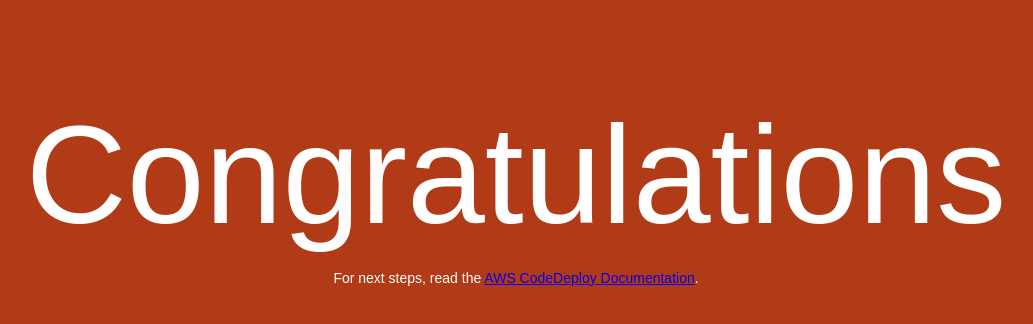
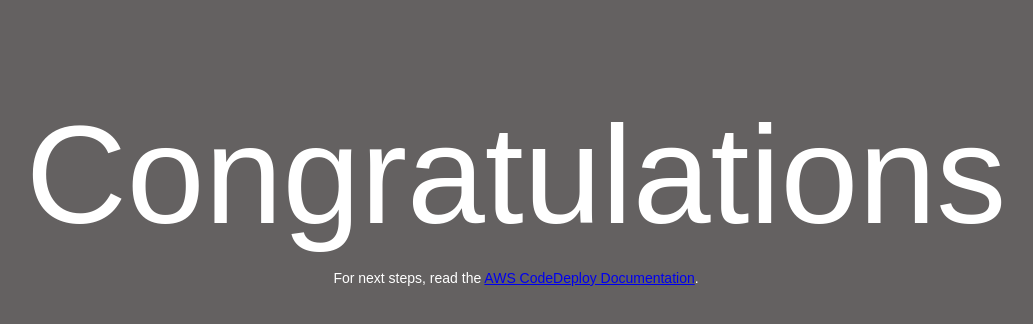
Before and after one commit to awsvivek/newtestpipe, a plain HTML site: page index.html in a window 1280 px wide. Shown: the whole page, without its empty margins (124-1157 px from the left). Drawn offline with Linux system fonts and the light colour scheme.

Commit message:
change color

```diff
--- a/index.html
+++ b/index.html
@@ -6,7 +6,7 @@
   <style>
     body {
       color: #ffffff;
-      background-color: #b13b17;
+      background-color: #646161;
       font-family: Arial, sans-serif;
       font-size: 14px;
     }
```
